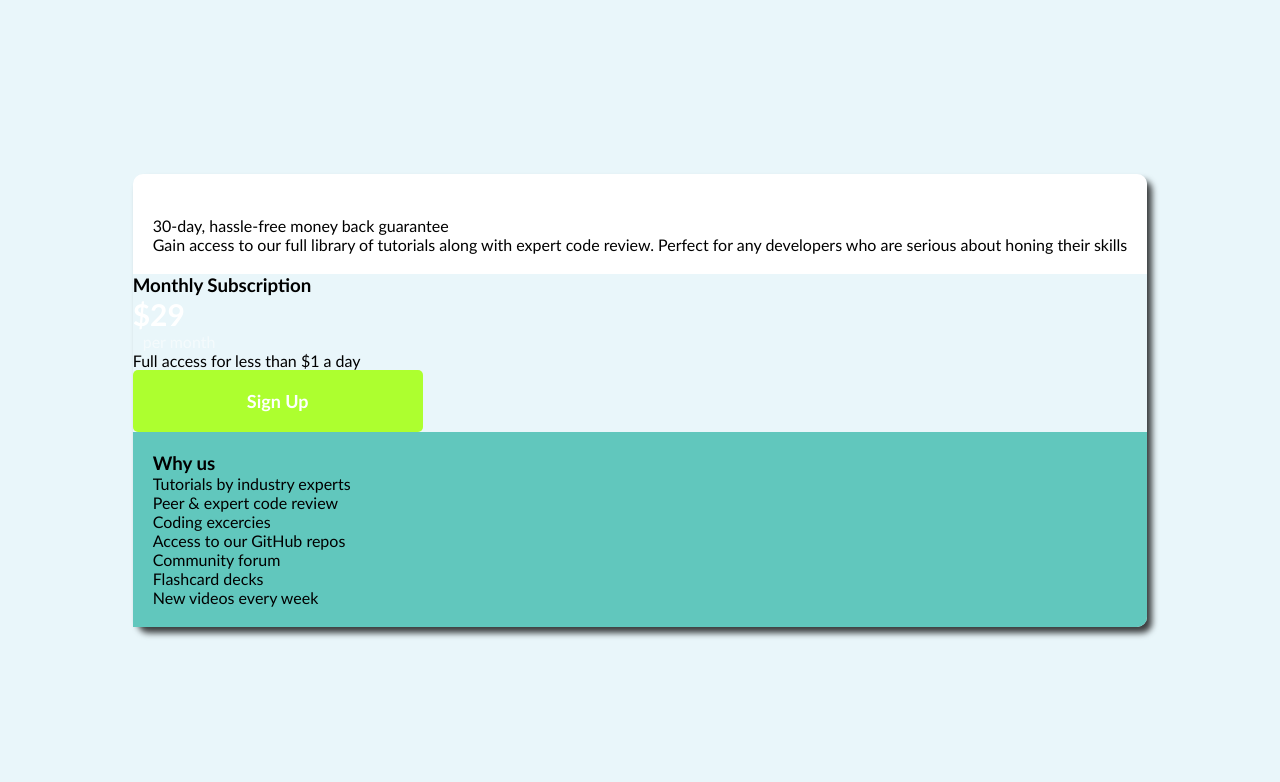
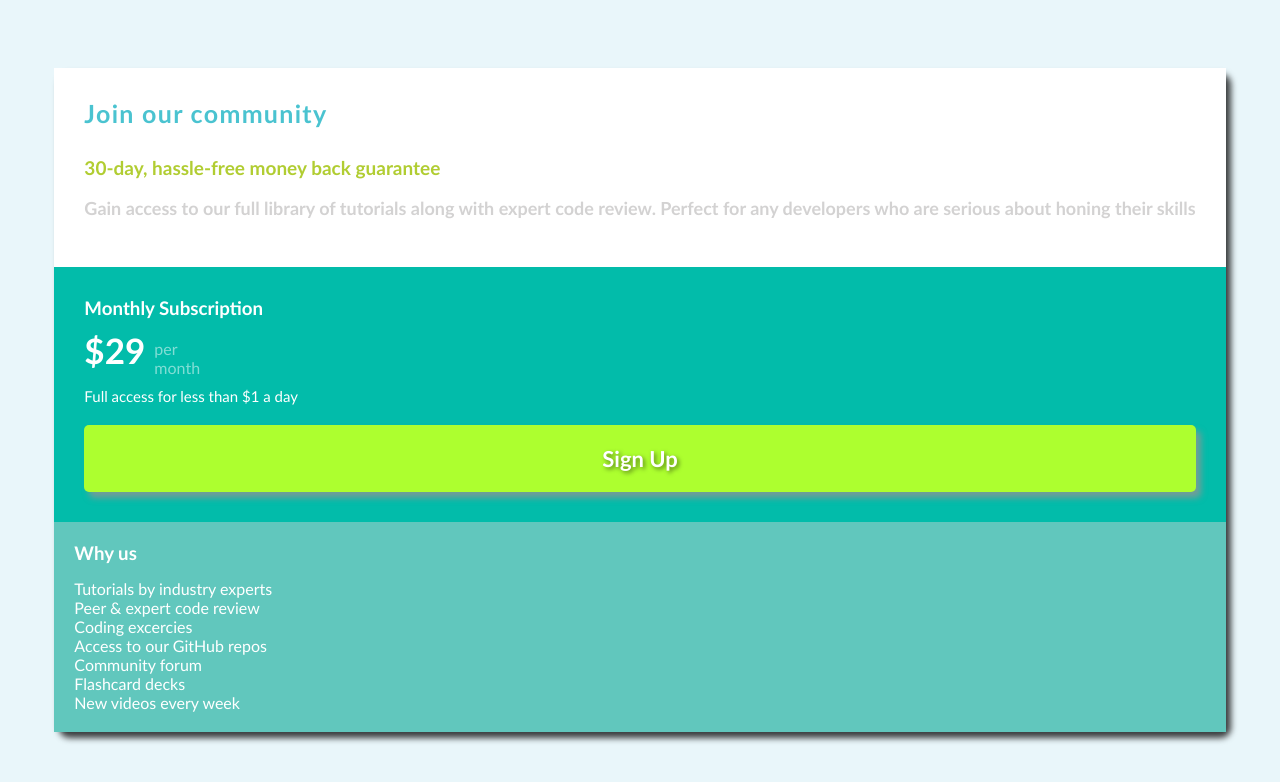
Before and after one commit to jime2803/tp-clase-9, a plain HTML site: page ejercicio-clase-9/tp-clase-9.html in a window 1280 px wide. Drawn offline with Linux system fonts and the light colour scheme.

Commit message:
update css

```diff
--- a/ejercicio-clase-9/tp-clase-9.html
+++ b/ejercicio-clase-9/tp-clase-9.html
@@ -13,30 +13,32 @@
 </head>
 
 <body>
-  <div class="cont">
-    <div class="cont-boxes">
-      <div class="box1">
+  <div class="container">
+    <div class="cont-cards">
+      <div class="box-top">
         <h3>Join our community</h3>
         <p class="p1">30-day, hassle-free money back guarantee</p>
         <p class="p2">Gain access to our full library of tutorials along with expert code review. Perfect for any
           developers who are serious about honing their skills
       </div>
+    </div>
     <div class="cont-grid">
-        <div class="boxes">
-          <div class="cont-box2">
+      <div class="grid">
+        <div class="box1">
           <h3>Monthly Subscription</h3>
-            <div class="cont-box2">
+          <div class="payment">
             <p class="p3">$29</p>
             <p class="p4">per month</p>
           </div>
-            <p class="texto-box2">Full access for less than $1 a day</p>
+          <p class="access">Full access for less than $1 a day</p>
           <div class="btn">
-              <a href="sign-up">Sign Up</a>
+            <a href="#">Sign Up</a>
           </div>
         </div>
-          <div class="box3">
+        <div class="box2">
+          <div class="list">
             <h3>Why us</h3>
-            <p>Tutorials by industry experts</p>
+            <p class="p5">Tutorials by industry experts</p>
             <p>Peer & expert code review</p>
             <p>Coding excercies</p>
             <p>Access to our GitHub repos</p>
@@ -50,5 +52,4 @@
   </div>
 </body>
 
-
 </html>
--- /dev/null
+++ b/style-clase-9/test.css
@@ -0,0 +1,136 @@
+* {
+  margin: 0;
+  padding: 0;
+  font-family: 'Gill Sans', 'Gill Sans MT', Calibri, 'Trebuchet MS', sans-serif;
+}
+
+body {
+  display: flex;
+  justify-content: center;
+  align-items: center;
+  background-color: rgb(233, 246, 250);
+  height: 100vh;
+}
+
+.cont {
+  display: flex;
+  border-radius: 10px;
+  box-shadow: 5px 6px 6px 0px rgba(0, 0, 0, 0.75);
+}
+
+.cont-boxes {
+  border-radius: 10px;
+}
+
+.container .boxes {
+  display: grid;
+  grid-template-columns: repeat(2, 350px);
+}
+
+
+.box1 {
+  padding: 20px;
+  background-color: white;
+  border-top-left-radius: 10px;
+  border-top-right-radius: 10px;
+}
+
+.box2 {
+  background-color: rgb(2, 188, 170);
+  padding: 40px;
+  display: flex;
+  flex-direction: column;
+  border-bottom-left-radius: 10px;
+}
+
+.box3 {
+  background-color: rgb(97, 199, 189);
+  padding: 20px;
+  border-bottom-right-radius: 10px;
+}
+
+
+.btn {
+  color: white;
+  text-align: center;
+  padding: 10px;
+  background-color: greenyellow;
+  border-radius: 5px;
+  width: 250px;
+}
+
+.btn a {
+  display: flex;
+  justify-content: center;
+  color: white;
+  text-align: center;
+  font-weight: 900;
+  font-size: 18px;
+  text-decoration: 0;
+
+}
+
+.cont-box2 {
+  display: flex;
+  align-items: center;
+}
+
+.p3 {
+  padding: 3px;
+  margin-top: 10px;
+  margin-right: 8px;
+  color: white;
+  font-weight: 900;
+  font-size: 30px;
+  letter-spacing: 1.3px;
+}
+
+.texto-box2 {
+  margin-bottom: 10px;
+  color: white
+}
+
+.box-top .p1 {
+  color: rgb(177, 205, 50);
+  font-weight: 900;
+  font-size: 19px;
+  margin-bottom: 18px;
+}
+
+.access {
+  color: white;
+  font-size: 15px;
+  margin-bottom: 20px;
+}
+
+.box-top .p2 {
+  color: rgb(211, 210, 210);
+  font-weight: 900;
+  font-size: 18px;
+  margin-bottom: 18px;
+}
+
+.payment {
+  display: flex;
+  align-items: center;
+  margin-bottom: 5px;
+  margin-top: 15px;
+
+}
+
+.box1 h3 {
+  color: white;
+}
+
+.p3 {
+  font-size: 30px;
+  font-weight: 900;
+  color: white;
+}
+
+.p4 {
+  color: white;
+  font-weight: 50;
+  opacity: 0.5;
+  margin-left: 10px;
+}
--- a/style-clase-9/tp-clase-9.css
+++ b/style-clase-9/tp-clase-9.css
@@ -12,51 +12,28 @@ body {
   height: 100vh;
 }
 
-.cont {
-  display: flex;
+.container {
+  display: flexbox;
+  justify-content: center;
+  align-items: center;
   border-radius: 10px;
   box-shadow: 5px 6px 6px 0px rgba(0, 0, 0, 0.75);
+  margin: 50px;
 }
 
-.cont-boxes {
-  border-radius: 10px;
+.cont-cards {
+  background-color: white;
 }
 
-.container .boxes {
-  display: grid;
-  grid-template-columns: repeat(2, 350px);
+.box-top {
+  padding: 30px;
 }
 
-
-.box1 {
-  padding: 20px;
-  background-color: white;
-  border-top-left-radius: 10px;
-  border-top-right-radius: 10px;
-}
-
-.box2 {
-  background-color: rgb(2, 188, 170);
-  padding: 40px;
-  display: flex;
-  flex-direction: column;
-  border-bottom-left-radius: 10px;
-}
-
-.list {
-  color: white;
-}
-
-.box3 {
-  background-color: rgb(97, 199, 189);
-  padding: 20px;
-  border-bottom-right-radius: 10px;
-}
-
-.box-top .h3 {
+.box-top h3 {
   color: rgb(74, 195, 208);
   font-weight: 900;
   font-size: 25px;
+  margin-bottom: 28px;
   letter-spacing: 1.3px;
 }
 
@@ -80,20 +57,28 @@ body {
   margin-bottom: 18px;
 }
 
-.payment {
-  display: flex;
-  align-items: center;
-  margin-bottom: 5px;
-  margin-top: 15px;
+.box1 {
+  background-color: rgb(2, 188, 170);
+  padding: 30px;
+}
 
+.box1 .payment {
+  display: grid;
+  grid-template-columns: repeat(2, 70px);
+  margin-bottom: 10px;
+}
+
+.p4 {
+  margin-top: 10px;
 }
 
 .box1 h3 {
   color: white;
+  margin-bottom: 10px;
 }
 
 .p3 {
-  font-size: 30px;
+  font-size: 35px;
   font-weight: 900;
   color: white;
 }
@@ -102,25 +87,34 @@ body {
   color: white;
   font-weight: 50;
   opacity: 0.5;
-  margin-left: 10px;
 }
 
 .btn {
   padding: 20px;
   background-color: greenyellow;
+  box-shadow: 5px 6px 6px 0px rgba(152, 147, 147, 0.75);
   border-radius: 5px;
-  width: 250px;
-
-
 }
 
 .btn a {
   display: flex;
   justify-content: center;
   color: white;
-  text-align: center;
   font-weight: 900;
-  font-size: 18px;
   text-decoration: 0;
+  font-size: 22px;
+  text-shadow: 2px 2px 4px rgba(0, 0, 0, 0.5);
+}
 
+.box2 {
+  background-color: rgb(97, 199, 189);
+  padding: 20px;
 }
+
+.list {
+  color: white;
+}
+
+.list .p5 {
+  margin-top: 15px;
+}
```
Lines whose indentation alone changed are shown as unchanged.
